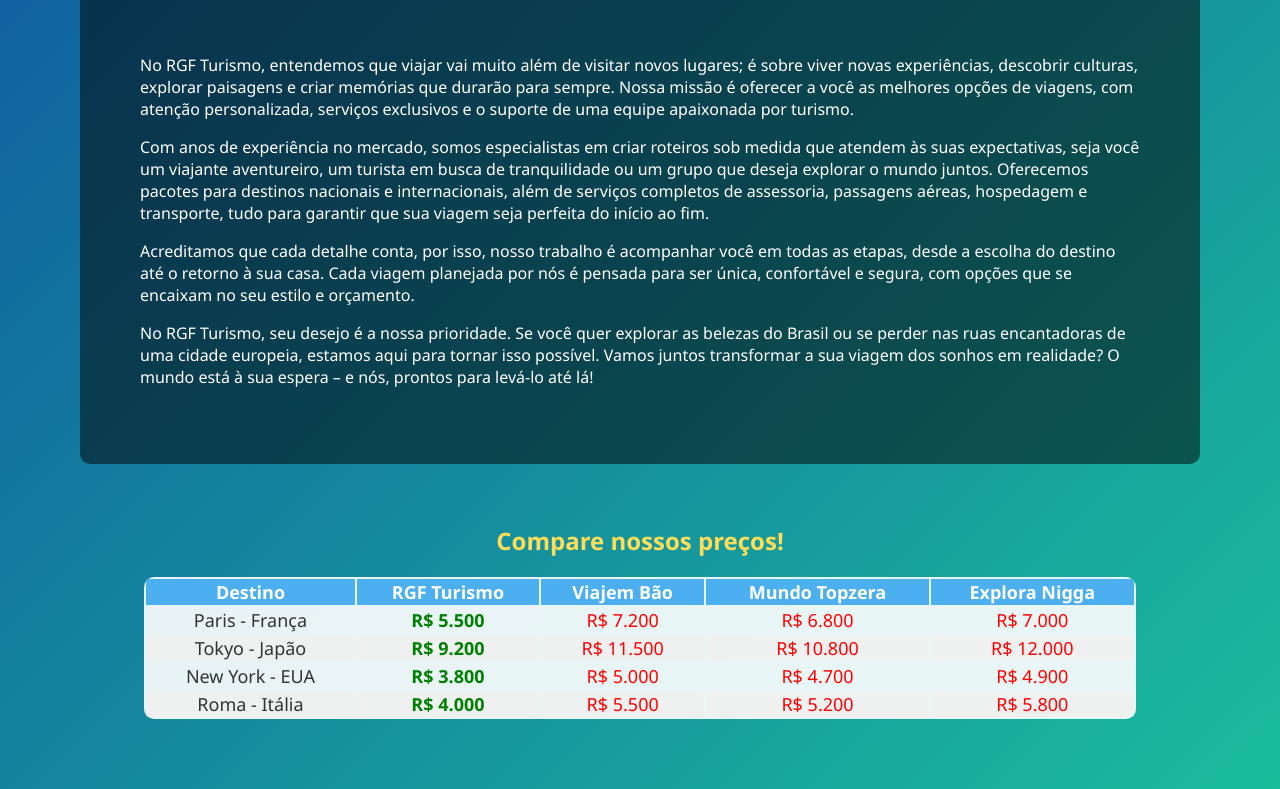
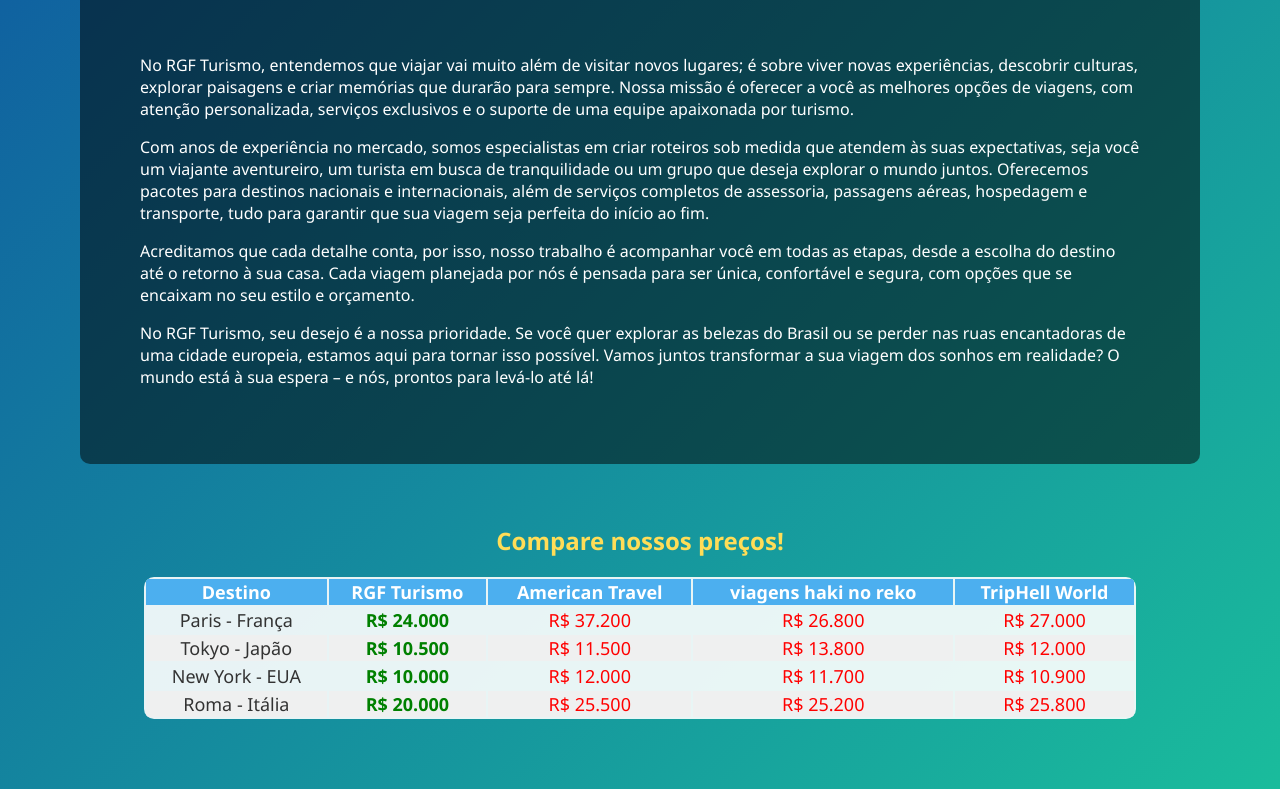
Before and after one commit to felippekisner/RGF-Restaurante, a plain HTML site: page index.html in a window 1280 px wide. Shown: the part 615-1404 px from the top of the page. Drawn offline with Linux system fonts and the light colour scheme.

Commit message:
Update index.html

```diff
--- a/index.html
+++ b/index.html
@@ -7,7 +7,7 @@
     <style>
         body{
             background-color: #4169E1;
-
+            background-image: url(img.jpg);
         }
         .conteudo {
             max-width:1000px;
@@ -57,40 +57,39 @@
   <tr style="background:#4cafef; color:white; font-weight:bold;">
     <th>Destino</th>
     <th>RGF Turismo</th>
-    <th>Viajem Bão</th>
-    <th>Mundo Topzera</th>
-    <th>Explora Nigga</th>
+    <th>American Travel</th>
+    <th>viagens haki no reko</th>
+    <th>TripHell World</th>
   </tr>
   <tr>
     <td>Paris - França</td>
-    <td style="color:green; font-weight:bold;">R$ 5.500</td>
-    <td style="color:red;">R$ 7.200</td>
-    <td style="color:red;">R$ 6.800</td>
-    <td style="color:red;">R$ 7.000</td>
+    <td style="color:green; font-weight:bold;">R$ 24.000</td>
+    <td style="color:red;">R$ 37.200</td>
+    <td style="color:red;">R$ 26.800</td>
+    <td style="color:red;">R$ 27.000</td>
   </tr>
   <tr style="background:rgba(240,240,240,0.9);">
     <td>Tokyo - Japão</td>
-    <td style="color:green; font-weight:bold;">R$ 9.200</td>
+    <td style="color:green; font-weight:bold;">R$ 10.500</td>
     <td style="color:red;">R$ 11.500</td>
-    <td style="color:red;">R$ 10.800</td>
+    <td style="color:red;">R$ 13.800</td>
     <td style="color:red;">R$ 12.000</td>
   </tr>
   <tr>
     <td>New York - EUA</td>
-    <td style="color:green; font-weight:bold;">R$ 3.800</td>
-    <td style="color:red;">R$ 5.000</td>
-    <td style="color:red;">R$ 4.700</td>
-    <td style="color:red;">R$ 4.900</td>
+    <td style="color:green; font-weight:bold;">R$ 10.000</td>
+    <td style="color:red;">R$ 12.000</td>
+    <td style="color:red;">R$ 11.700</td>
+    <td style="color:red;">R$ 10.900</td>
   </tr>
   <tr style="background:rgba(240,240,240,0.9);">
     <td>Roma - Itália</td>
-    <td style="color:green; font-weight:bold;">R$ 4.000</td>
-    <td style="color:red;">R$ 5.500</td>
-    <td style="color:red;">R$ 5.200</td>
-    <td style="color:red;">R$ 5.800</td>
+    <td style="color:green; font-weight:bold;">R$ 20.000</td>
+    <td style="color:red;">R$ 25.500</td>
+    <td style="color:red;">R$ 25.200</td>
+    <td style="color:red;">R$ 25.800</td>
   </tr>
 </table>
 
 </body>
-
 </html>
```
